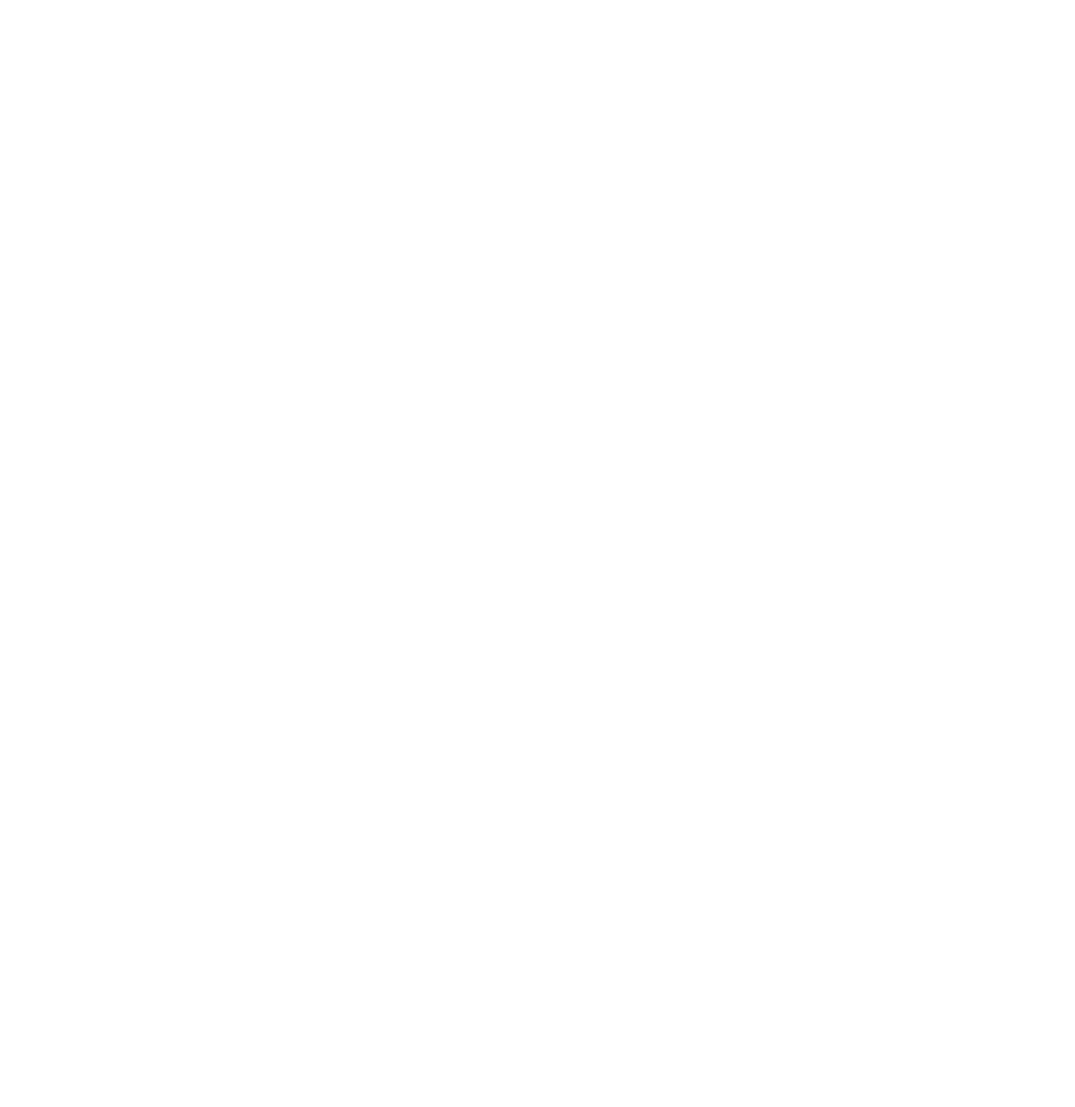
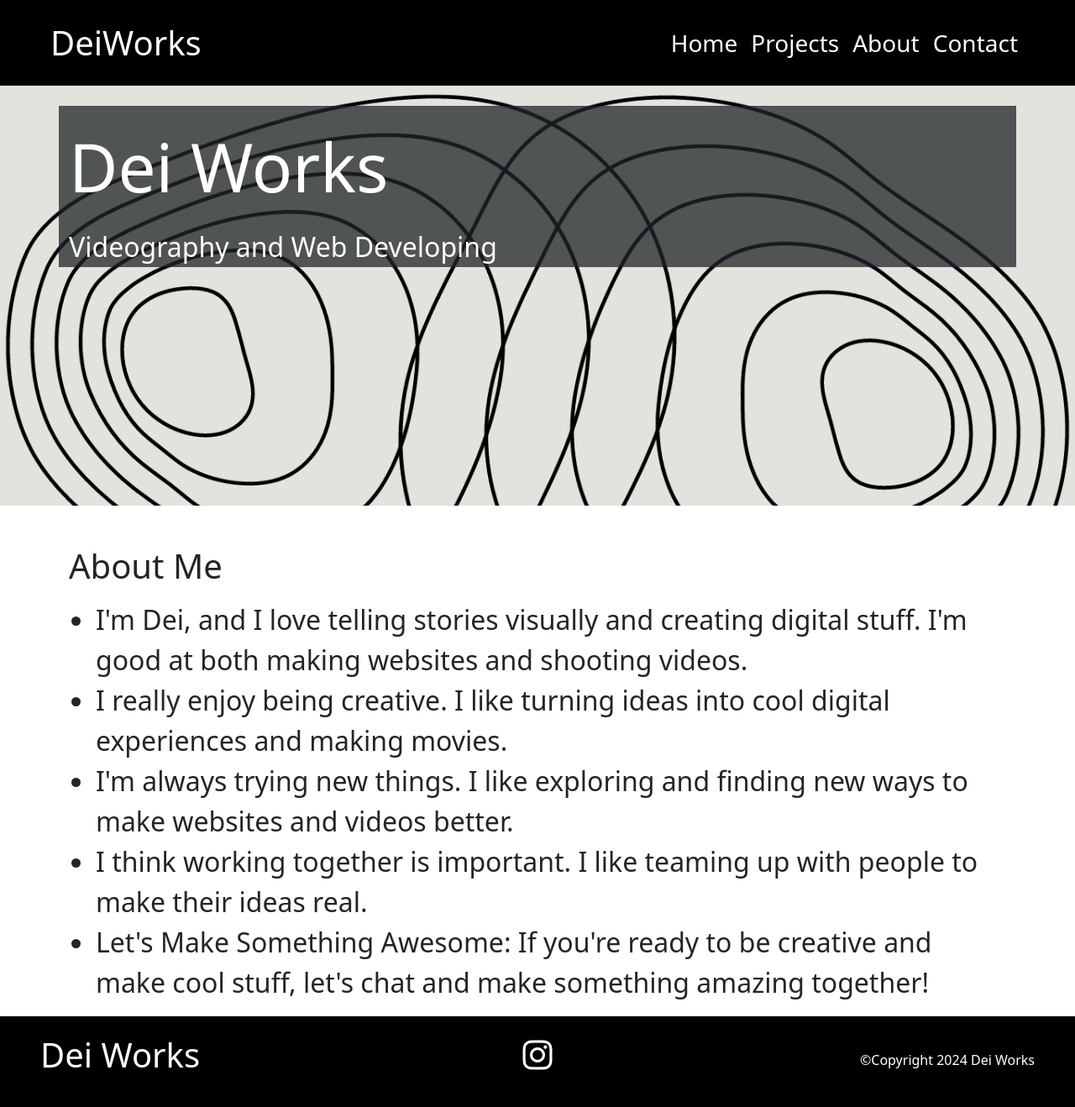
Before and after one commit to paca0010/Portfolio, a plain HTML site: page about.html in a window 1280 px wide. Shown: the whole page at 84% size. Before the commit the page ends 800 px from the top, so only its background shows below. Drawn offline with nearby package versions, Linux system fonts and the light colour scheme.

Commit message:
Adds about me page and fix the nav and footer bg color

```diff
--- a/about.html
+++ b/about.html
@@ -0,0 +1,142 @@
+<!doctype html>
+<html lang="en">
+
+<head>
+    <meta charset="utf-8">
+    <meta name="viewport" content="width=device-width, initial-scale=1">
+
+    <!-- Boostrap CSS -->
+    <link href="https://cdn.jsdelivr.net/npm/bootstrap@5.3.3/dist/css/bootstrap.min.css" rel="stylesheet"
+        integrity="sha384-QWTKZyjpPEjISv5WaRU9OFeRpok6YctnYmDr5pNlyT2bRjXh0JMhjY6hW+ALEwIH" crossorigin="anonymous">
+
+    <!-- Icon link -->
+    <link rel="stylesheet" href="https://cdnjs.cloudflare.com/ajax/libs/font-awesome/6.5.1/css/all.min.css"
+        integrity="sha512-DTOQO9RWCH3ppGqcWaEA1BIZOC6xxalwEsw9c2QQeAIftl+Vegovlnee1c9QX4TctnWMn13TZye+giMm8e2LwA=="
+        crossorigin="anonymous" referrerpolicy="no-referrer" />
+
+    <title>Dei Works</title>
+    <a href="./css/style.css"></a>
+
+</head>
+
+<body>
+    <header>
+        <nav class="navbar navbar-expand-lg py-3" style="background-color: black;">
+            <div class="container-fluid">
+                <a class="navbar-brand fs-1 ps-5 text-white" href="#"> DeiWorks</a>
+
+                <div class="ms-auto">
+                    <button class="navbar-toggler bg-white" type="button" data-bs-toggle="offcanvas"
+                        data-bs-target="#offcanvasNavbar" aria-controls="offcanvasNavbar">
+                        <span class="navbar-toggler-icon"></span>
+                    </button>
+                </div>
+
+                <div class="offcanvas offcanvas-end" style="background-color: black;" tabindex="-1" id="offcanvasNavbar"
+                    aria-labelledby="offcanvasNavbarLabel">
+                    <div class="offcanvas-header">
+                        <h5 class="offcanvas-title text-white" id="offcanvasNavbarLabel">Dei Works</h5>
+                        <button type="button" class="btn-close text-reset" data-bs-dismiss="offcanvas"
+                            aria-label="Close"></button>
+                    </div>
+
+                    <div class=" offcanvas-body" style="background-color: black;">
+                        <ul class="navbar-nav ms-auto mb-2 mb-lg-0 fs-3 pe-5">
+                            <li class="nav-item">
+                                <a class="nav-link active text-white" aria-current="page" href="./index.html">Home</a>
+                            </li>
+                            <li class="nav-item">
+                                <a class="nav-link text-white" href="./projects.html">Projects</a>
+                            </li>
+                            <li class="nav-item">
+                                <a class="nav-link text-white" href="./about.html">About</a>
+                            </li>
+                            <li class="nav-item">
+                                <a class="nav-link text-white" href="./contact.html" aria-disabled="true">Contact</a>
+                            </li>
+                        </ul>
+                    </div>
+                </div>
+            </div>
+        </nav>
+    </header>
+
+    <main>
+        <section class="banner py-4" id="home" style="background-image: url(./images/header\ bg\ image.png);
+        background-size: cover;
+        height: 500px;">
+            <div class="container-xl bg-dark text-white bg-opacity-75">
+                <h1 class="display-1 pt-4 pb-3">Dei Works</h1>
+                <p class="fs-2">Videography and Web Developing</p>
+            </div>
+        </section>
+
+        <section class="welcome container-xl">
+            <div>
+                <h1 class="pt-5">About Me</h1>
+                <p class="fs-2">
+                    <ul>
+
+                        <li class="fs-2">I'm Dei, and I love telling stories visually and creating digital stuff. I'm
+                            good at both
+                            making websites and shooting videos.
+                        </li>
+
+                        <li class="fs-2">
+                            I really enjoy being creative. I like turning ideas into cool digital experiences and making
+                            movies.
+                        </li>
+
+                        <li class="fs-2">
+                            I'm always trying new things. I like exploring and finding new ways to make websites and
+                            videos
+                            better.
+                        </li>
+
+                        <li class="fs-2">
+                            I think working together is important. I like teaming up with people to make their
+                            ideas real.
+                        </li>
+
+                        <li class="fs-2">
+                            Let's Make Something Awesome: If you're ready to be creative and make cool stuff, let's chat
+                            and
+                            make something amazing together!
+                        </li>
+
+                    </ul>
+                </p>
+            </div>
+        </section>
+
+        <!-- Footer -->
+        <footer class="bg-black text-white py-3">
+            <div class="container-fluid">
+                <div class="row">
+                    <div class="col fs-1 ps-5 text-start">
+                        <p>
+                            Dei Works
+                        </p>
+                    </div>
+                    <div class="col fs-1 text-center">
+                        <a href="https://www.instagram.com/non_sensestudio/" target="_blank" class="text-white">
+                            <i class="fa-brands fa-instagram"></i>
+                        </a>
+                    </div>
+                    <div class="col copy pt-4 pe-5 text-end">
+                        <p>
+                            &copy;Copyright 2024 Dei Works
+                        </p>
+                    </div>
+                </div>
+            </div>
+        </footer>
+
+    </main>
+
+    <script src="https://cdn.jsdelivr.net/npm/bootstrap@5.3.3/dist/js/bootstrap.bundle.min.js"
+        integrity="sha384-YvpcrYf0tY3lHB60NNkmXc5s9fDVZLESaAA55NDzOxhy9GkcIdslK1eN7N6jIeHz" crossorigin="anonymous">
+    </script>
+</body>
+
+</html>
```
Also changed, not shown: index.html (+13 -14 lines), projects.html (+11 -11 lines).
